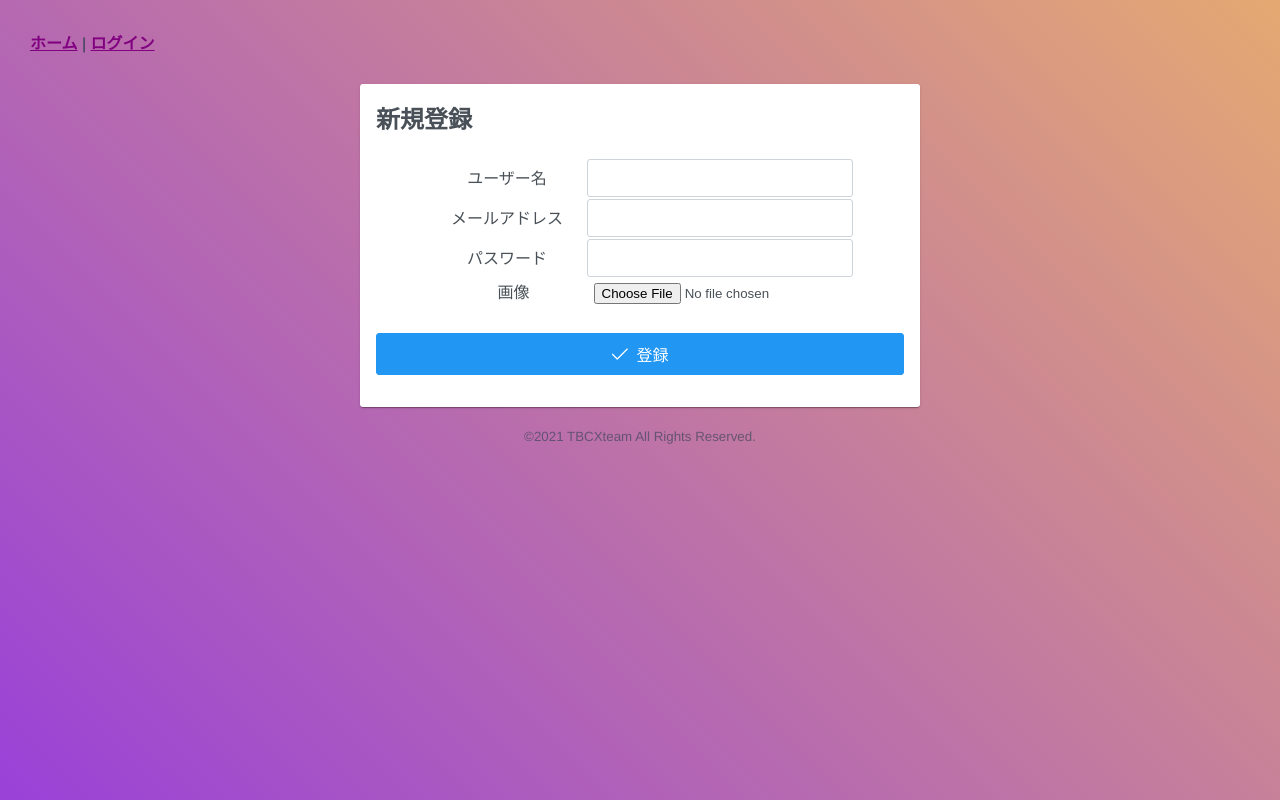
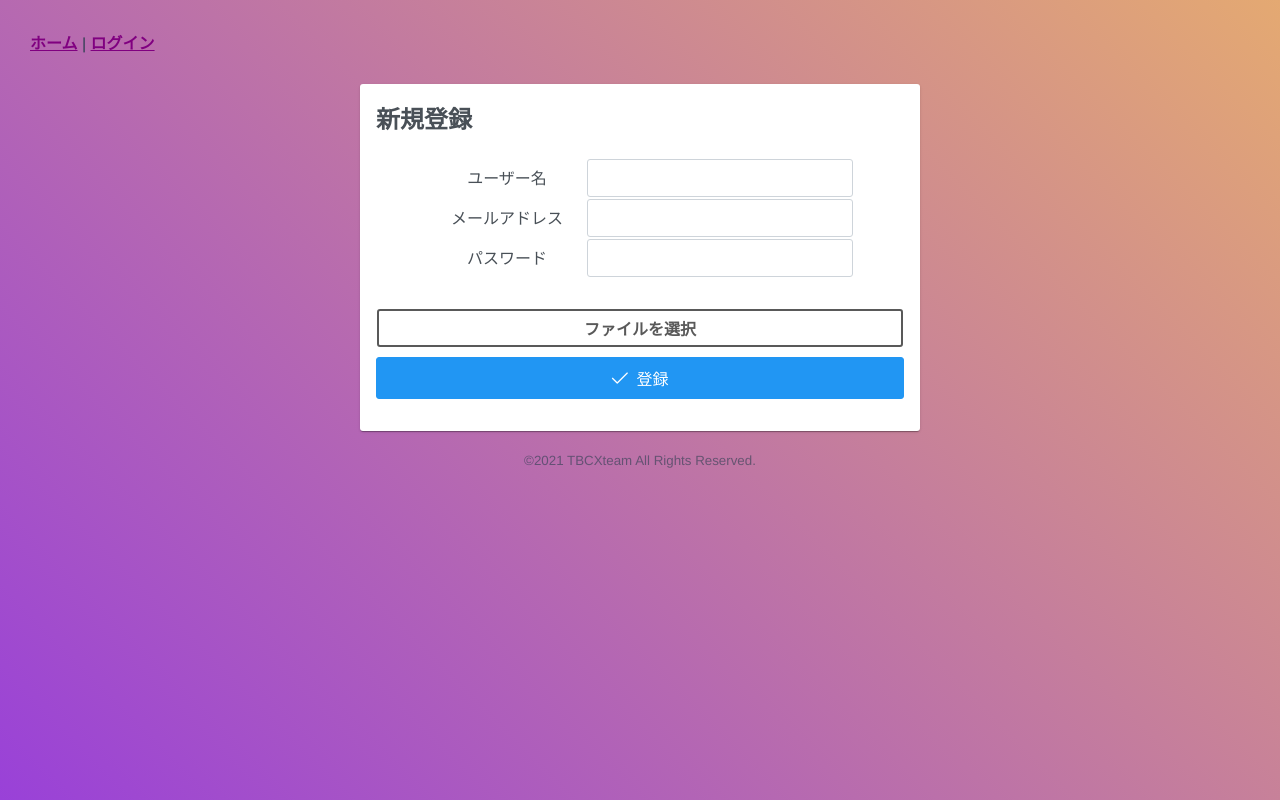
Before and after one commit to muratariku0903/TBC_X, a Vue app in the folder front/topicslab/: page /register in a window 1280 px wide. Built offline with nearby package versions, Linux system fonts and the light colour scheme; what axios-cookiejar-support would draw is missing.

Commit message:
スタイルを変更しました

```diff
--- a/front/topicslab/src/components/AllTopics.vue
+++ b/front/topicslab/src/components/AllTopics.vue
@@ -9,7 +9,7 @@
             </router-link>
           </h2>
           <template v-if="topic.img">
-            <img v-bind:src="'http://localhost:8000/storage/' + topic.img" alt="画像" width="50">
+            <img v-bind:src="'http://localhost:8000/storage/' + topic.img" alt="画像" width="250">
           </template>
         </template>
     </Card>
--- a/front/topicslab/src/views/Register.vue
+++ b/front/topicslab/src/views/Register.vue
@@ -19,13 +19,16 @@
             <InputText id="password" type="password" v-model="password" />
           </div>
           <div class="p-field">
-            <label for="img">画像</label>
-            <input type="file" name="img" @change="onFileChange">
+            <!-- <label for="img">画像</label> -->
+            <label for="btn" class="button">
+              ファイルを選択
+              <input type="file" name="img" @change="onFileChange" id="btn">
+            </label>
           </div>
         </div>
         <span>{{message}}</span>
         <div class="p-field">
-          <Button icon="pi pi-check" label="登録" v-on:click="register" />
+          <Button icon="pi pi-check" id="toroc" label="登録" v-on:click="register" />
         </div>
       </template>
     </Card>
@@ -120,4 +123,29 @@ export default {
     color: red;
   }
 }
+.button{
+  background: #fff;
+  color: #595959;
+  text-align: center;
+  font-weight: bold;
+  border-radius: 3px;
+  border: 2px solid #595959;
+  cursor: pointer;
+  box-sizing: content-box;
+  padding: 5px 34.3%;
+  margin: 0;
+  display: inline-block;
+  transition: .3s;
+  margin-top: 30px;
+}
+.button:hover{
+  color: #fff;
+  background: #595959;
+}
+.button input{
+  display: none;
+}
+#toroc{
+  margin: 0;
+}
 </style>
--- a/front/topicslab/src/views/Topic.vue
+++ b/front/topicslab/src/views/Topic.vue
@@ -136,4 +136,11 @@ export default {
   text-align: right;
   display: block;
 }
+.box{
+  padding-bottom: 10px;
+}
+.like_submit_btn{
+  width: 36px;
+  height: 36px;
+}
 </style>
--- a/front/topicslab/src/views/Userself.vue
+++ b/front/topicslab/src/views/Userself.vue
@@ -4,7 +4,7 @@
       <template #title>
         マイページ
         <div v-if="user.img">
-          <img v-bind:src="'http://localhost:8000/storage/user/' + user.img" alt="ユーザー画像" width="50">
+          <img v-bind:src="'http://localhost:8000/storage/user/' + user.img" alt="ユーザー画像" id="user-image">
         </div>
       </template>
       <template #content>
@@ -95,4 +95,10 @@ export default {
     margin-right: 10px;
   }
 }
+#user-image{
+  width: 120px;
+  height: 120px;
+  border-radius: 50%;
+  border: 3px solid #595959;
+}
 </style>
```
